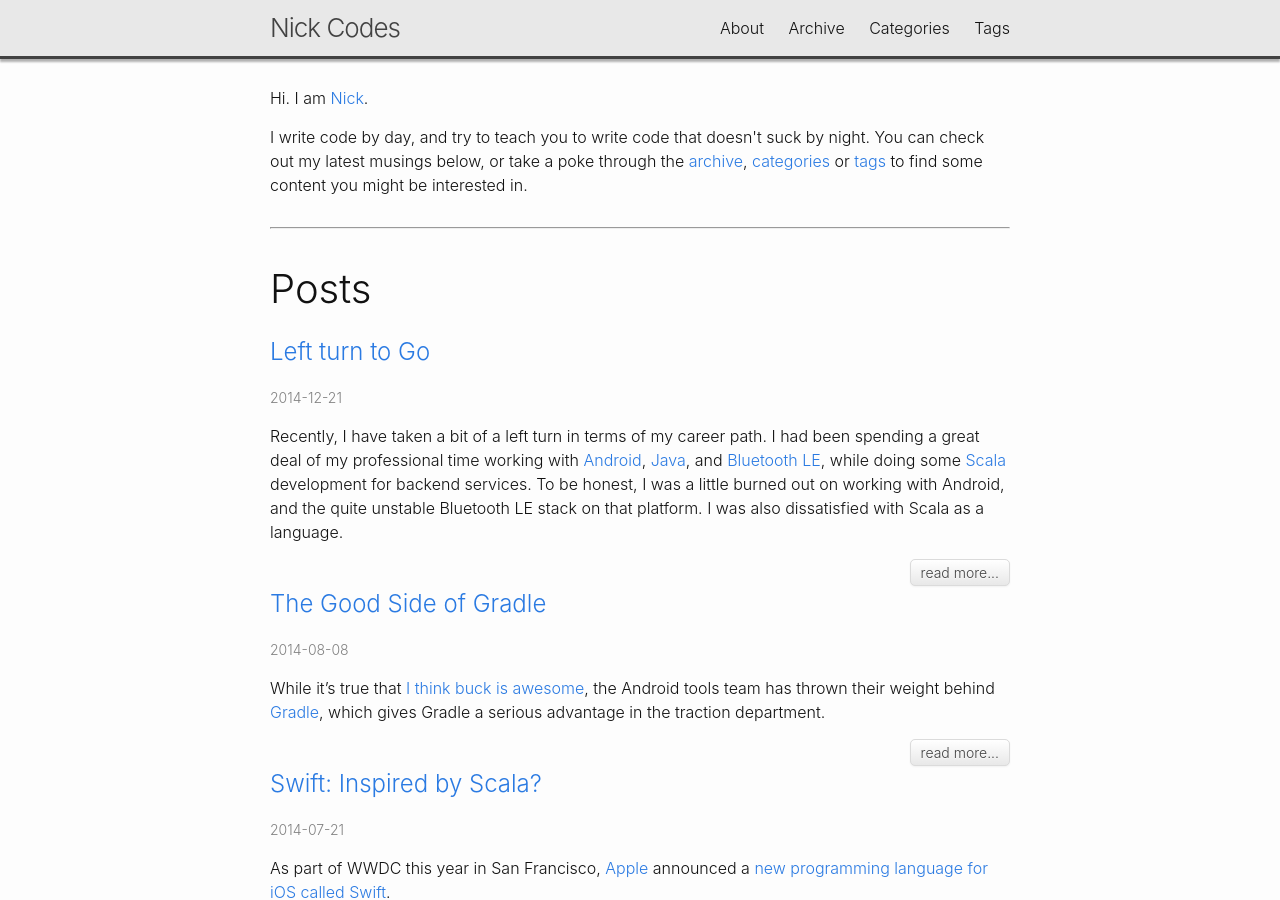
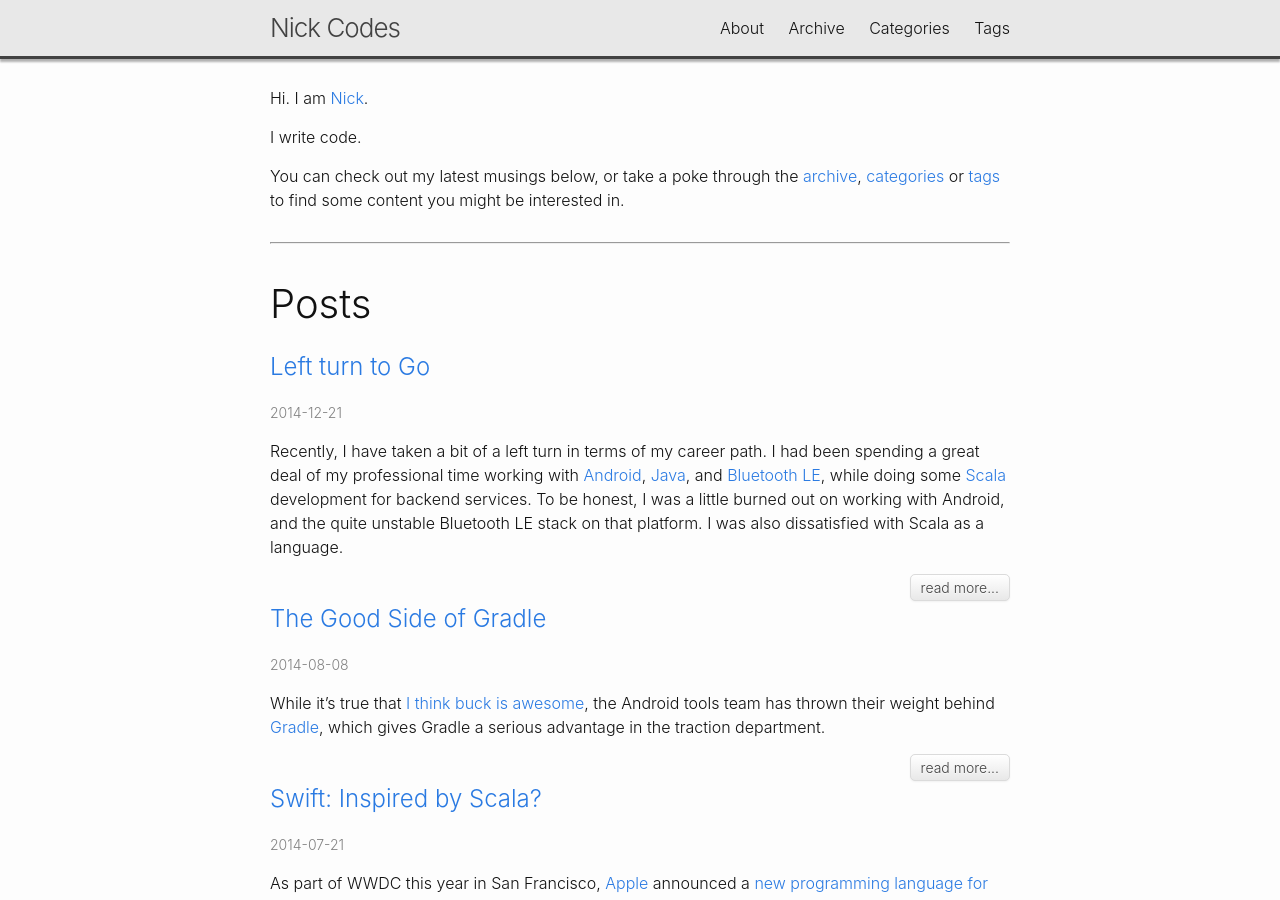
Before and after one commit to nick-codes/nick-codes.github.io, a Jekyll site: the page built from index.html, in a window 1280 px wide and 900 px high. Built offline with Jekyll 4.4.1, drawn with Linux system fonts in a browser that asks for light colours; the list of posts is cut into pages by our own code.

Commit message:
Tweak language on homepage.

```diff
--- a/index.html
+++ b/index.html
@@ -8,9 +8,10 @@ layout: default
     Hi. I am <a href='/about'>Nick</a>.
   </p>
   <p>
-    I write code by day, and try to teach you to write code that
-    doesn't suck by night. You can check out my latest musings below,
-    or take a poke through the
+    I write code.
+  <p>
+    You can check out my latest musings
+    below, or take a poke through the
     <a href="/archive/">archive</a>, <a href="/categories/">categories</a> or
     <a href="/tags/">tags</a> to find some content you might be interested in.
   </p>
```
